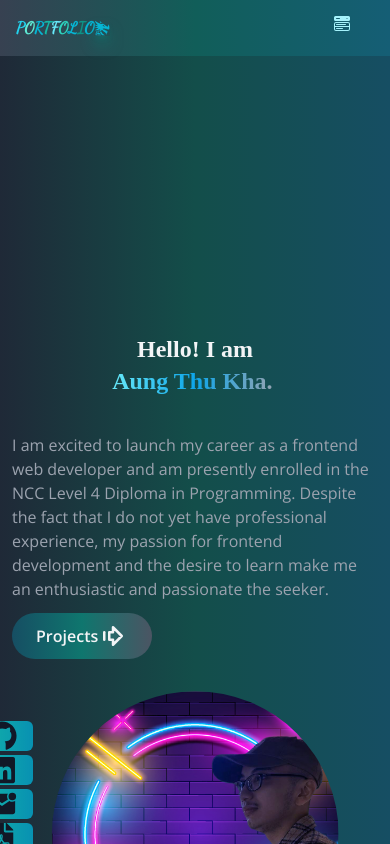
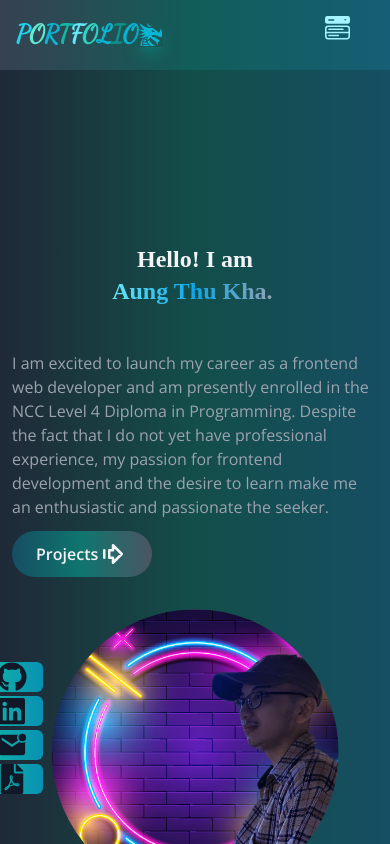
Before and after one commit to AungThuKha20/PortfolioWithReactJS, a React (Vite) app: page / in a window 390 px wide. Shown: the top 844 px of the page. Built offline with nearby package versions, Linux system fonts and the light colour scheme; a web font is replaced by a local one.

Commit message:
Update mobile

```diff
--- a/package.json
+++ b/package.json
@@ -32,6 +32,6 @@
     "eslint-plugin-react-refresh": "^0.4.5",
     "postcss": "^8.4.32",
     "tailwindcss": "^3.3.6",
-    "vite": "^5.0.8"
+    "vite": "^5.0.10"
   }
 }
--- a/src/App.jsx
+++ b/src/App.jsx
@@ -10,7 +10,7 @@ import SocialLinkSm from "./Components/socialLinkSm";
 
 const App = () => {
   return (
-    <div className=" md:mx-0 mx-auto bg-gradient-to-l w-fit md:w-full  from-cyan-900 via-teal-900 to-gray-800">
+    <div className=" overflow-x-hidden md:mx-0 mx-auto bg-gradient-to-l w-fit md:w-full  from-cyan-900 via-teal-900 to-gray-800">
       <Navbar />
       <Home />
       <SocialLink />
--- a/src/Components/Home.jsx
+++ b/src/Components/Home.jsx
@@ -16,7 +16,7 @@ const Home = () => {
           initial="hidden"
           whileInView={"show"}
           viewport={{ once: false, amount: 0.7 }}
-          className=" mt-[200px] px-2 mx-auto md:mt-0 text-gray-100 me-0 md:me-2 md:w-full"
+          className=" px-2 mx-auto md:mt-0 text-gray-100 me-0 md:me-2 md:w-full"
         >
           <motion.h1
             variants={fadeIn("down", 0.2)}
@@ -43,7 +43,7 @@ const Home = () => {
               className="bg-gradient-to-r from-cyan-300 via-sky-500 to-gray-400 text-transparent bg-clip-text"
             />
           </motion.h1>
-          <p className=" text-start md:mt-0 text-gray-400">
+          <p className=" mt-2 text-start md:mt-0 text-gray-400">
             I am excited to launch my career as a frontend web developer and am
             presently enrolled in the NCC Level 4 Diploma in Programming.
             Despite the fact that I do not yet have professional experience, my
--- a/src/Components/Navbar.jsx
+++ b/src/Components/Navbar.jsx
@@ -68,7 +68,7 @@ const Navbar = () => {
   ];
 
   return (
-    <div className=" md:fixed w-full   z-50 text-cyan-50 flex sm:text-[20px] md:text-[30px] pt-4 flex-row justify-between align-middle py-4 bg-gradient-to-l from-cyan-800 via-teal-800 to-gray-700">
+    <div className=" md:fixed w-full   z-50 text-cyan-50 flex text-[25px] md:text-[28px] pt-4 flex-row justify-between align-middle py-4 bg-gradient-to-l from-cyan-800 via-teal-800 to-gray-700">
       <div className=" flex flex-row items-center align-middle font-bold  ">
         <div>
           <h1 className=" ms-4 font-cursive sm:m-1 md:ms-[50px] lg:ms-[100px]  ">
@@ -87,7 +87,7 @@ const Navbar = () => {
           <GiSpikedDragonHead className=" shadow-lg shadow-teal-700" />
         </div>
       </div>
-      <div className=" hidden md:flex flex-row   lg:gap-20 md:gap-15 me-10  align-middle">
+      <div className=" hidden md:flex flex-row md:gap-14 lg:gap-20 me-10  align-middle">
         {links.map((link) => {
           return (
             <Link
--- a/src/Components/Project.jsx
+++ b/src/Components/Project.jsx
@@ -55,7 +55,7 @@ const Project = () => {
                     className=" group-hover: mix-blend-soft-light    w-[350px]  h-[200px]  rounded-md duration-200"
                     alt=""
                   />
-                  <p className=" font-heading hidden group-hover:flex  absolute top-[50%] md:left-[20%] left-[15%]    font-bold text-[10px] md:text-[18px] text-cyan-100">
+                  <p className=" font-heading hidden group-hover:flex text-center  absolute left-1/2 bottom-1/2 transform -translate-x-1/2 translate-y-1/2    font-bold text-[10px] md:text-[18px] text-cyan-100">
                     {desc}
                   </p>
                 </div>
--- a/src/Components/SocialLink.jsx
+++ b/src/Components/SocialLink.jsx
@@ -45,13 +45,13 @@ const SocialLink = () => {
     }
   ];
   return (
-    <div className=" top-[85%] fixed  z-40 flex flex-col left-0 md:top-[75%] lg:top-[30%]">
+    <div className=" top-[78%] fixed  z-40 flex flex-col left-0 md:top-[75%] lg:top-[30%]">
       <ul className=" ">
         {Links.map(({ id, child, href, style, download }) => {
           return (
             <li
               key={id}
-              className="my-1 rounded-tr-md rounded-br-md  duration-200 md:ml-[-90px]  lg:ml-[-90px] ml-[-95px]  hover:ml-[-10px] flex w-32  md:h-10 lg:h-14 px-4  justify-between   bg-gradient-to-l  from-cyan-600 via-teal-500 to-gray-500"
+              className="my-1 rounded-tr-md rounded-br-md  duration-200 md:ml-[-90px]  lg:ml-[-90px] ml-[-85px]  hover:ml-[-10px] flex w-32  md:h-10 lg:h-14 px-4  justify-between   bg-gradient-to-l  from-cyan-600 via-teal-500 to-gray-500"
             >
               <a
                 className=" flex justify-between font-extrabold items-center w-full  text-gray-900"
--- a/src/index.css
+++ b/src/index.css
@@ -18,6 +18,6 @@
   opacity: 0;
 }
 .active{
-  color: rgb(76, 218, 187);
-  border-bottom: 6px solid cyan;
+  color:rgb(18, 160, 160);
+
 }
```
Also changed, not shown: 1 other file (tests, documents, lock files or other folders).
